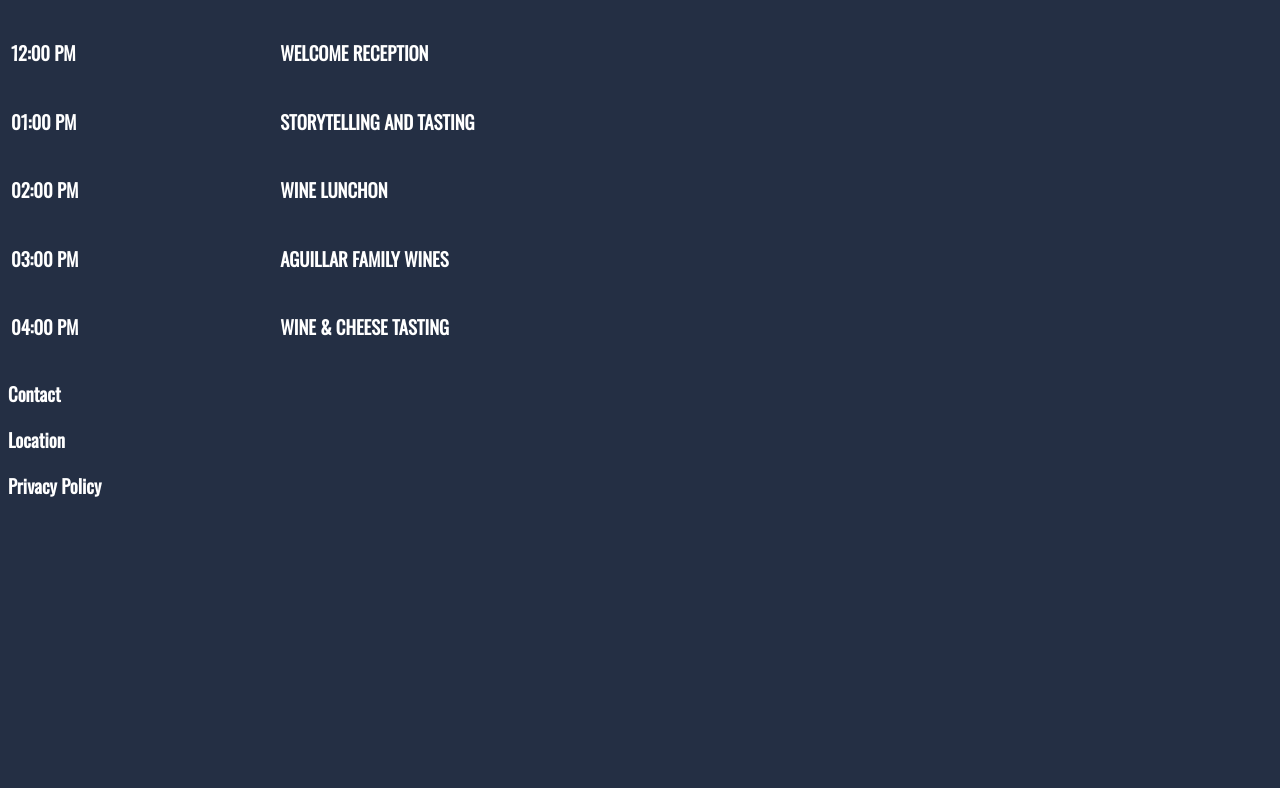
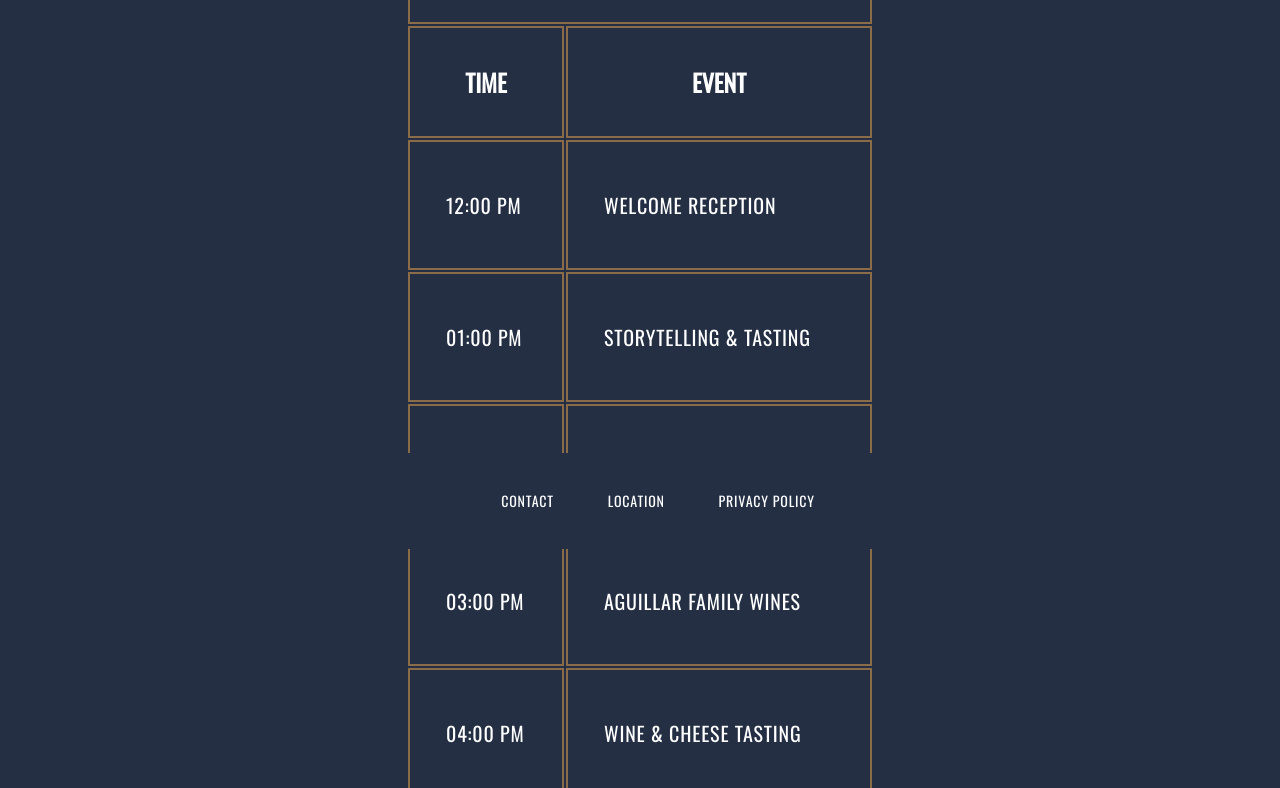
Before and after one commit to Shailendra9k/Wine_Festival_Schedule, a plain HTML site: page index.html in a window 1280 px wide. Shown: the part 246-1034 px from the top of the page. Before the commit the page ends 800 px from the top, so only its background shows below. Drawn offline with nearby package versions, Linux system fonts and the light colour scheme.

Commit message:
project completed

```diff
--- a/index.html
+++ b/index.html
@@ -1,24 +1,26 @@
 <!DOCTYPE html>
-<html lang="en">
+<html>
   <head>
-    <meta charset="UTF-8" />
-    <meta name="viewport" content="width=device-width, initial-scale=1.0" />
+    <meta charset="utf-8" />
     <title>Aguillar Family Wine Festival</title>
+    <link rel="stylesheet" type="text/css" href="reset.css" />
     <link rel="stylesheet" type="text/css" href="style.css" />
     <link
+      href="https://fonts.googleapis.com/css?family=Oswald"
       rel="stylesheet"
-      href="https://fonts.googleapis.com/css?family=Oswald"
     />
   </head>
+
   <body>
     <header>
       <h1>Annual Aguillar Family Wine Festival</h1>
     </header>
+
     <div class="container">
       <table>
         <thead>
           <tr>
-            <th><h1 colspan="2">Wine Festival Schedule</h1></th>
+            <th colspan="2"><h1>Wine Festival Schedule</h1></th>
           </tr>
           <tr>
             <th><h2>Time</h2></th>
@@ -27,24 +29,44 @@
         </thead>
         <tbody>
           <tr>
-            <td class="left"><h3>12:00 PM</h3></td>
-            <td><h3>WELCOME RECEPTION</h3></td>
+            <td class="left">
+              <h3>12:00 PM</h3>
+            </td>
+            <td>
+              <h3>Welcome Reception</h3>
+            </td>
           </tr>
           <tr>
-            <td class="left"><h3>01:00 PM</h3></td>
-            <td><h3>STORYTELLING AND TASTING</h3></td>
+            <td class="left">
+              <h3>01:00 PM</h3>
+            </td>
+            <td>
+              <h3>Storytelling & Tasting</h3>
+            </td>
           </tr>
           <tr>
-            <td class="left"><h3>02:00 PM</h3></td>
-            <td><h3>WINE LUNCHON</h3></td>
+            <td class="left">
+              <h3>02:00 PM</h3>
+            </td>
+            <td>
+              <h3>Wine Luncheon</h3>
+            </td>
           </tr>
           <tr>
-            <td class="left"><h3>03:00 PM</h3></td>
-            <td><h3>AGUILLAR FAMILY WINES</h3></td>
+            <td class="left">
+              <h3>03:00 PM</h3>
+            </td>
+            <td>
+              <h3>Aguillar Family Wines</h3>
+            </td>
           </tr>
           <tr>
-            <td class="left"><h3>04:00 PM</h3></td>
-            <td><h3>WINE & CHEESE TASTING</h3></td>
+            <td class="left">
+              <h3>04:00 PM</h3>
+            </td>
+            <td>
+              <h3>Wine & Cheese Tasting</h3>
+            </td>
           </tr>
         </tbody>
       </table>
--- a/style.css
+++ b/style.css
@@ -1,9 +1,74 @@
-body{
-  background-color:#242f44;
+body {
+  background-color: #242f44;
   color: white;
     font-family: 'Oswald', sans-serif;
 }
+
 header {
   text-align: center;
   margin-top: 5px;
 }
+
+h1 {
+  font-size: 36px;
+  padding: 15px;
+  color: #8c6b48;
+  background-color: white;
+}
+
+h2 {
+  font-size: 24px;
+  padding: 15px;
+  text-transform: uppercase;
+}
+
+h3 {
+  font-size: 20px;
+  padding: 15px;
+  text-transform: uppercase;
+  text-align: left;
+  margin-left: 20px;
+  font-weight: 500;
+  line-height: 2.7;
+  letter-spacing: 0.8px;
+}
+
+th {
+  border: 2px solid #8c6b48;
+}
+
+table {
+  text-align: center;
+  margin: 20px auto;
+}
+
+td {
+  border: 2px solid #8c6b48;
+  width: 300px;
+}
+
+footer {
+  margin-top: 50px;
+  text-align: center;
+  position: fixed;
+  width: 100%;
+  bottom: 5px;
+  background-color: #242f44;
+  z-index: 5;
+}
+footer h3 {
+  display: inline-block;
+  font-size: 14px;
+  background-color: #242f44;
+}
+
+.container {
+  max-width: 940px;
+  margin: 0 auto;
+  height: 800px;
+}
+
+
+.left {
+  width: 150px;
+}
```
